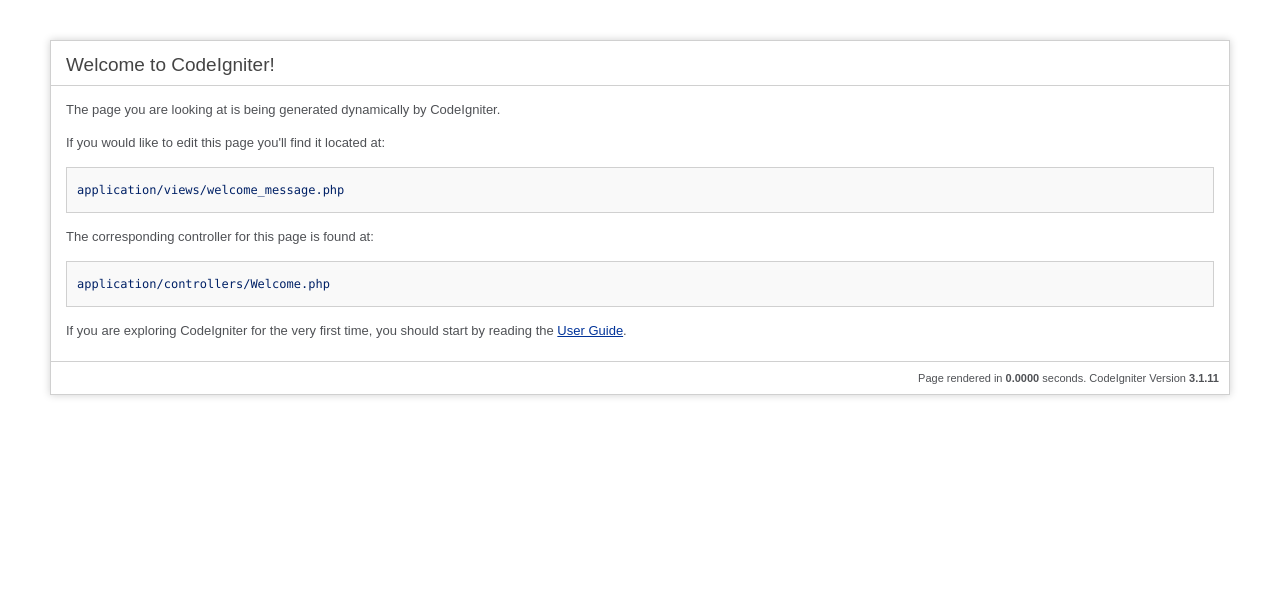
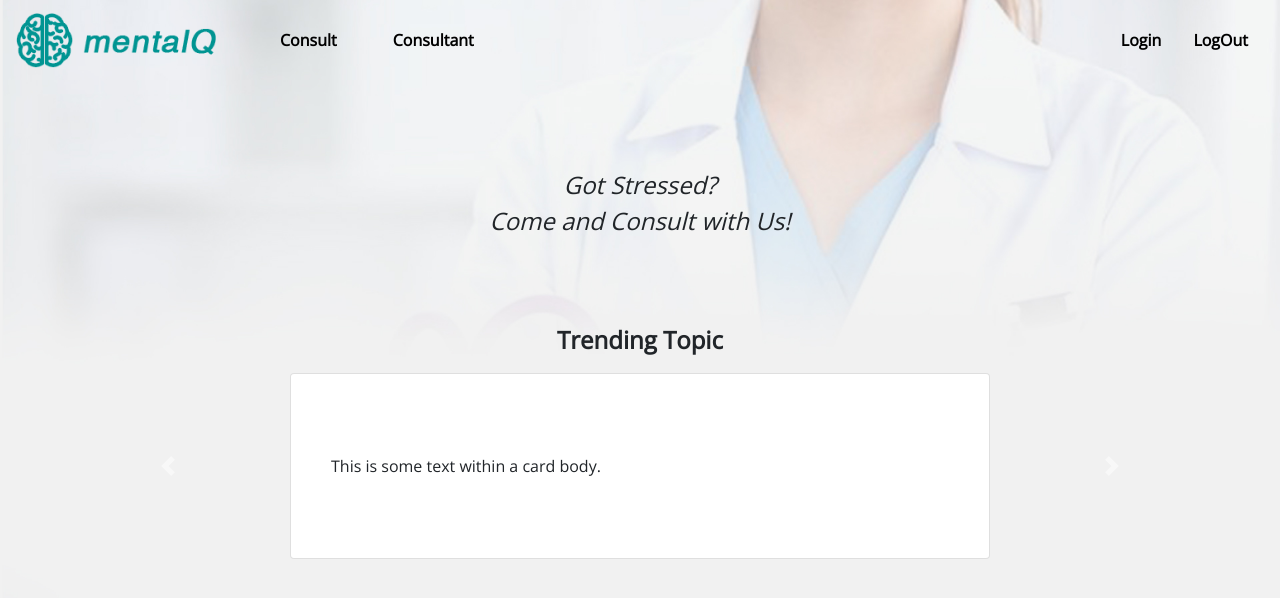
Before and after one commit to faizaaulia/mentalq, a CodeIgniter app: page /mentalq/ in a window 1280 px wide. Shown: the top 598 px of the page. Run offline with CodeIgniter, Linux system fonts and the light colour scheme; some libraries are stand-ins or nearby versions.

Commit message:
login 1
TODO: show user's name on navbar when logged in

```diff
--- a/application/config/routes.php
+++ b/application/config/routes.php
@@ -49,6 +49,6 @@
 | Examples:	my-controller/index	-> my_controller/index
 |		my-controller/my-method	-> my_controller/my_method
 */
-$route['default_controller'] = 'welcome';
+$route['default_controller'] = 'home';
 $route['404_override'] = '';
 $route['translate_uri_dashes'] = FALSE;
--- a/application/controllers/Home.php
+++ b/application/controllers/Home.php
@@ -2,7 +2,50 @@
 defined('BASEPATH') OR exit('No direct script access allowed');
 
 class Home extends CI_Controller{
+
+    public function __construct()
+	{
+		parent::__construct();
+		$this->load->model('Auth_model');
+	}
+
     public function index(){
-        $this->load->view('home');
+        if ($this->session->userdata('logged_in')) {
+            $data['main_view'] = 'home_view';
+            $this->load->view('template_view',$data);
+        } else {
+            $data['main_view'] = 'home_view';
+            $this->load->view('template_view',$data);
+        }
+    }
+
+    public function login() {
+        $this->form_validation->set_rules('email', 'Email', 'required|valid_email');
+        $this->form_validation->set_rules('password', 'Password', 'required');
+
+        if ($this->form_validation->run()) {
+            if ($this->Auth_model->doLogin()) {
+                $data['status'] = 'success';
+            } else {
+                $data['status'] = 'error';
+            }
+        } else {
+            $data = array(
+                'email' => form_error('email', '<p class="text-danger">', '</p>'),
+				'password' => form_error('password', '<p class="text-danger">', '</p>'),
+				'status' => 'validation_error'
+			);
+        }
+
+        echo json_encode($data);
+    }
+
+    public function getUser($email,$role) {
+        return $this->Auth_model->getUser($email,$role);
+    }
+
+    public function logout() {
+        $this->session->sess_destroy();
+        redirect(base_url());
     }
 }
--- /dev/null
+++ b/application/views/template_view.php
@@ -0,0 +1,188 @@
+<!doctype html>
+<html lang="en">
+
+<head>
+	<!-- Required meta tags -->
+	<meta charset="utf-8">
+	<meta name="viewport" content="width=device-width, initial-scale=1, shrink-to-fit=no">
+
+    <link rel="stylesheet" href="<?= base_url('assets/css/home.css')?>">
+    <!-- jQuery -->
+    <script src="https://code.jquery.com/jquery-3.4.1.js" crossorigin="anonymous"> </script>
+    <!-- Bootstrap -->
+    <link rel="stylesheet" href="https://stackpath.bootstrapcdn.com/bootstrap/4.4.1/css/bootstrap.min.css" integrity="sha384-Vkoo8x4CGsO3+Hhxv8T/Q5PaXtkKtu6ug5TOeNV6gBiFeWPGFN9MuhOf23Q9Ifjh" crossorigin="anonymous">
+    <script src="https://stackpath.bootstrapcdn.com/bootstrap/4.4.1/js/bootstrap.min.js" integrity="sha384-wfSDF2E50Y2D1uUdj0O3uMBJnjuUD4Ih7YwaYd1iqfktj0Uod8GCExl3Og8ifwB6" crossorigin="anonymous"> </script>
+	<!-- Google Font -->
+	<link href='https://fonts.googleapis.com/css?family=Open Sans' rel='stylesheet'>
+    <!-- SweetAlert -->
+    <script src="https://cdn.jsdelivr.net/npm/sweetalert2@9"></script>
+	<title>mentalQ</title>
+</head>
+
+<body style="background-image: url('<?= base_url('assets/BG ABU.jpg')?>');">
+	<nav class="navbar navbar-expand-lg">
+		<a class="navbar-brand" href="<?= base_url()?>"><img width="200px"
+				src="<?= base_url('assets/LOGO KECIL MENTALQ.png')?>" alt=""> </a>
+		<button class="navbar-toggler" type="button" data-toggle="collapse" data-target="#navbarText"
+			aria-controls="navbarText" aria-expanded="false" aria-label="Toggle navigation" style="color: black">
+			<span class="navbar-toggler-icon"></span>
+		</button>
+		<div class="collapse navbar-collapse" id="navbarText">
+			<ul class="navbar-nav mr-auto">
+				<li class="nav-item active">
+					<a class="nav-link" href="#">Consult <span class="sr-only">(current)</span></a>
+				</li>
+				<li class="nav-item active">
+					<a class="nav-link" href="#">Consultant <span class="sr-only">(current)</span></a>
+				</li>
+			</ul>
+			<span class="navbar-text">
+				<?php
+                    $logged_in = $this->session->userdata('logged_in');
+                ?>
+				<a class="nav-link <?= $logged_in ? '' : 'modal-login' ?>" href="#"><?= $logged_in ? 'Nama' : 'Login' ?>
+					<span class="sr-only">(current)</span></a>
+			</span>
+			<span>
+				<a class="nav-link login" href="<?= base_url('home/logout') ?>">LogOut <span class="sr-only">(current)</span></a>
+			</span>
+		</div>
+	</nav>
+
+	<div class="main-content">
+		<div class="tulisan">
+			<h4>Got Stressed?</h4>
+			<h4>Come and Consult with Us!</h4>
+		</div>
+
+		<div class="trendingtopic">
+			<h4>Trending Topic</h4>
+			<div class="container">
+				<div id="carouselExampleIndicators" class="carousel slide" data-ride="carousel">
+					<ol class="carousel-indicators">
+						<li data-target="#carouselExampleIndicators" data-slide-to="0" class="active"></li>
+						<li data-target="#carouselExampleIndicators" data-slide-to="1"></li>
+						<li data-target="#carouselExampleIndicators" data-slide-to="2"></li>
+					</ol>
+					<div class="carousel-inner">
+						<div class="carousel-item active">
+							<div class="card">
+								<div class="card-body">
+									This is some text within a card body.
+								</div>
+							</div>
+						</div>
+						<div class="carousel-item">
+							<div class="card">
+								<div class="card-body">
+									This is some text within a card body.
+								</div>
+							</div>
+						</div>
+						<div class="carousel-item">
+							<div class="card">
+								<div class="card-body">
+									This is some text within a card body.
+								</div>
+							</div>
+						</div>
+					</div>
+					<a class="carousel-control-prev" href="#carouselExampleIndicators" role="button" data-slide="prev">
+						<span class="carousel-control-prev-icon" aria-hidden="true"></span>
+						<span class="sr-only">Previous</span>
+					</a>
+					<a class="carousel-control-next" href="#carouselExampleIndicators" role="button" data-slide="next">
+						<span class="carousel-control-next-icon" aria-hidden="true"></span>
+						<span class="sr-only">Next</span>
+					</a>
+				</div>
+			</div>
+		</div>
+	</div>
+
+	<!-- Modal -->
+	<div class="modal fade" id="modalLogin" tabindex="-1" role="dialog" aria-hidden="true">
+		<div class="modal-dialog modal-dialog-centered" role="document">
+			<div class="modal-content">
+				<div class="modal-header">
+					<h5 class="modal-title" style="font-weight: 600;">Login</h5>
+					<button type="button" class="close" data-dismiss="modal" aria-label="Close">
+						<span aria-hidden="true">&times;</span>
+					</button>
+				</div>
+				<div class="modal-body">
+					<form action="" method="post">
+						<div class="form-group">
+							<label class="email">Email</label>
+							<input type="text" class="form-control email" name="email" placeholder="Email">
+							<div id="error-email" class="errormess"></div>
+						</div>
+						<div class="form-group">
+							<label class="password">Password</label>
+							<input type="password" class="form-control password" name="password" placeholder="Password">
+							<div id="error-password" class="errormess"></div>
+						</div>
+				</div>
+				<div class="modal-footer">
+					<button type="button" class="btn btn-secondary" data-dismiss="modal">Close</button>
+					<input type="submit" class="btn btn-login btn-modal" value="Login">
+				</div>
+				</form>
+			</div>
+		</div>
+	</div>
+
+	<script>
+		$(document).ready(function () {
+			$('.modal-login').click(function () {
+                $('#modalLogin').modal('show');
+			});
+
+            $('form').on('submit',function(e) {
+                e.preventDefault();
+                $.ajax({
+                    url: '<?= base_url('home/login') ?>',
+                    data: $('form').serialize(),
+                    type: 'post',
+                    dataType: 'json',
+                    success: function(data) {
+                        switch (data.status) {
+                            case 'success':
+                                window.location = '<?= base_url('home') ?>';
+                                break;
+                            case 'error':
+                                Swal.fire({
+                                    title: 'Log In Error!',
+                                    text: "Email or password ain't correct!",
+                                    icon: 'error',
+                                })
+                                break;
+                            case 'validation_error':
+                                $.each(data, function(key, value) {
+                                    if (value) {
+                                        $('.' + key).addClass('is-invalid');
+                                        $('.' + key).parents('.form-group').find('#error-'+key).html(value);
+                                        $('.' + key).on('keyup', function () {
+                                            $('.' + key).removeClass('is-invalid');
+                                            $('.' + key).parents('.form-group').find('#error-' + key).html(" ");
+                                        });
+                                    }
+                                });
+                                break;
+                            default:
+                                break;
+                        }
+                    }
+                });
+            })
+
+            $('#modalLogin').on('show.bs.modal',function() {
+                $('.form-control').removeClass('is-invalid');
+                $('.errormess').html('');
+            });
+		});
+
+	</script>
+</body>
+
+</html>
--- a/assets/css/home.css
+++ b/assets/css/home.css
@@ -20,6 +20,16 @@
     margin-right: 30px;
 }
 
+.btn.btn-login {
+    background-color: #009492;
+    color: white;
+}
+
+.btn.btn-login:hover {
+    background-color: #006968;
+    color: white;
+}
+
 .tulisan{
     text-align: center;
     margin-top: 90px;
```
Also changed, not shown: application/models/Auth_model.php (added, +41 -0 lines), application/views/home.php (deleted, +0 -93 lines), application/views/home_view.php (added, +48 -0 lines).
